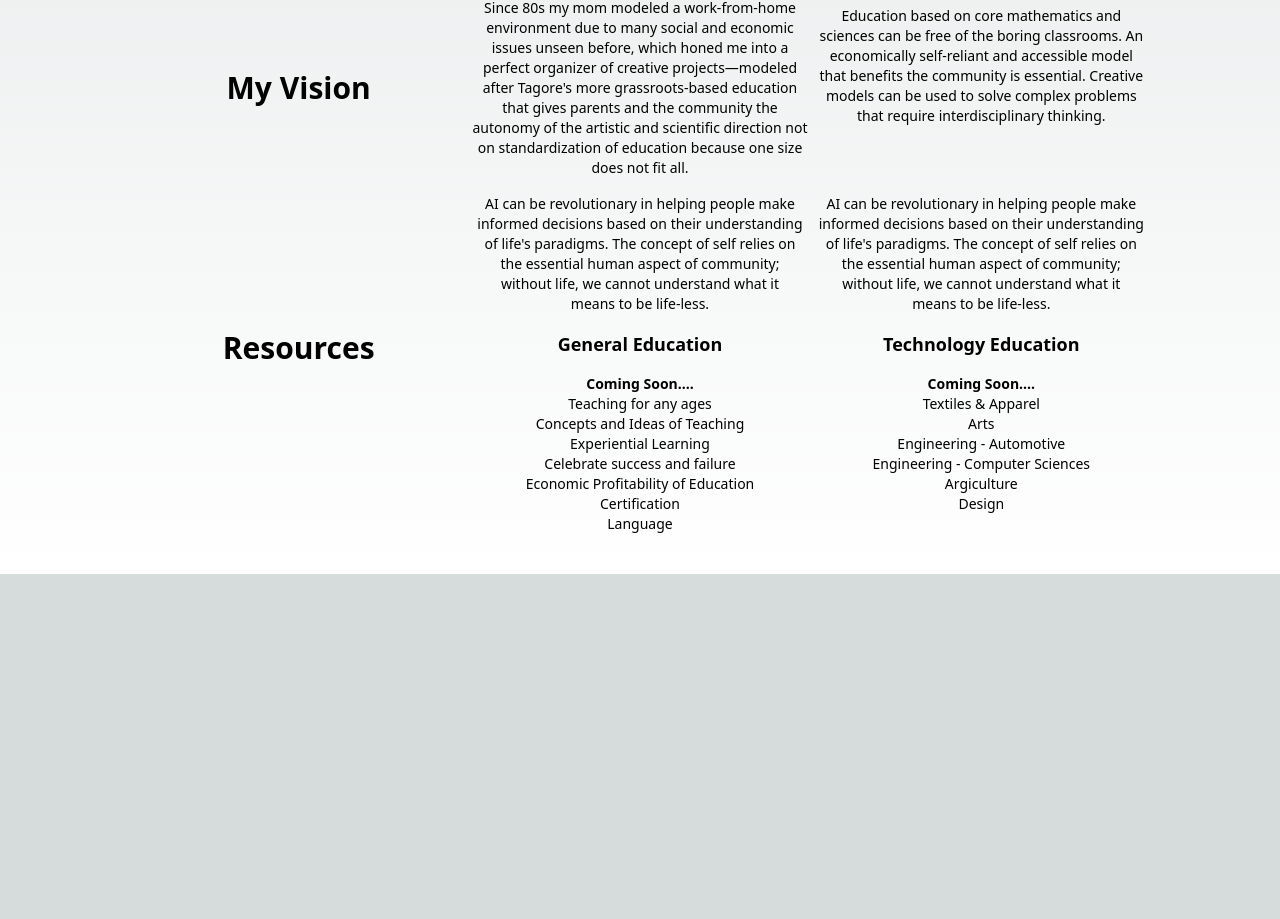
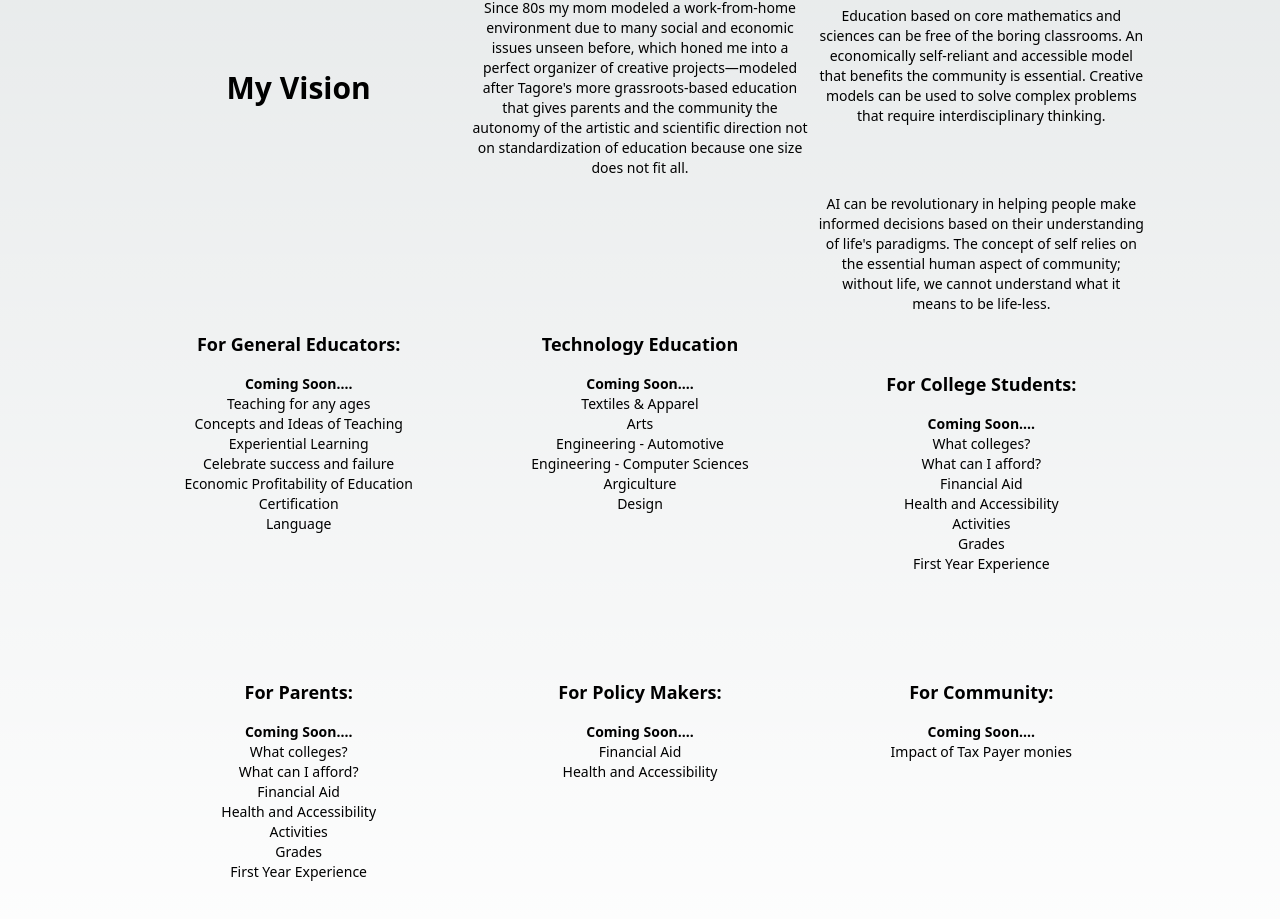
Before and after one commit to arnab-156/arnab-majumdar, a Next.js app: page /edu in a window 1280 px wide. Shown: the part 891-1810 px from the top of the page. Before the commit the page ends 1465 px from the top, so only its background shows below. Built offline with nearby package versions, Linux system fonts and the light colour scheme.

Commit message:
December 2024 (#47)
* provider

* edu

* edu

```diff
--- a/src/app/edu/page.tsx
+++ b/src/app/edu/page.tsx
@@ -5,7 +5,7 @@ import { EyeOnIndiaImageTile } from "../components/imageTiles";
 
 export default function EducationPage() {
   return (
-    <main className="flex min-h-screen flex-col items-center justify-between pt-20 ">
+    <main className="flex min-h-screen flex-col items-center justify-between pt-20 pb-16">
       <div className={`mb-6 grid text-center
         md:grid-cols-2
         lg:w-half lg:max-w-5xl lg:grid-cols-3 lg:text-left
@@ -79,9 +79,6 @@ export default function EducationPage() {
 
 
         <div className="text-center m-auto">
-          <p className="text-sm p-2">
-            AI can be revolutionary in helping people make informed decisions based on their understanding of life&#39;s paradigms. The concept of self relies on the essential human aspect of community; without life, we cannot understand what it means to be life-less.
-          </p>
         </div>
 
         <div className="text-center m-auto">
@@ -92,12 +89,8 @@ export default function EducationPage() {
           </p>
         </div>
 
-
-        <h2 className="text-3xl font-bold text-center m-auto  my-2">Resources</h2>
-
-
-        <div className="text-center m-auto my-2">
-          <h3 className="font-bold text-lg mb-2">General Education</h3>
+        <div className="text-center m-auto my-2 my-12">
+          <h3 className="font-bold text-lg mb-2">For General Educators:</h3>
           <ul className="text-sm p-2">
             <h4 className="font-bold"> Coming Soon....</h4>
             <li>Teaching for any ages</li>
@@ -110,8 +103,7 @@ export default function EducationPage() {
           </ul>
         </div>
 
-
-        <div className="text-center m-auto  my-2">
+        <div className="text-center m-auto my-2">
           <h3 className="font-bold text-lg mb-2">Technology Education</h3>
           <ul className="text-sm p-2">
             <h4 className="font-bold"> Coming Soon....</h4>
@@ -125,7 +117,51 @@ export default function EducationPage() {
 
         </div>
 
+        <div className="text-center m-auto my-12">
+          <h3 className="font-bold text-lg mb-2">For College Students:</h3>
+          <ul className="text-sm p-2">
+            <h4 className="font-bold"> Coming Soon....</h4>
+            <li>What colleges?</li>
+            <li>What can I afford?</li>
+            <li>Financial Aid</li>
+            <li>Health and Accessibility</li>
+            <li>Activities</li>
+            <li>Grades</li>
+            <li>First Year Experience</li>
+          </ul>
+        </div>
 
+
+        <div className="text-center m-auto  my-12">
+          <h3 className="font-bold text-lg mb-2">For Parents:</h3>
+          <ul className="text-sm p-2">
+            <h4 className="font-bold"> Coming Soon....</h4>
+            <li>What colleges?</li>
+            <li>What can I afford?</li>
+            <li>Financial Aid</li>
+            <li>Health and Accessibility</li>
+            <li>Activities</li>
+            <li>Grades</li>
+            <li>First Year Experience</li>
+          </ul>
+        </div>
+
+        <div className="text-center m-auto my-12">
+          <h3 className="font-bold text-lg mb-2">For Policy Makers:</h3>
+          <ul className="text-sm p-2">
+            <h4 className="font-bold"> Coming Soon....</h4>
+            <li>Financial Aid</li>
+            <li>Health and Accessibility</li>
+          </ul>
+        </div>
+
+        <div className="text-center m-auto my-12">
+          <h3 className="font-bold text-lg mb-2">For Community:</h3>
+          <ul className="text-sm p-2">
+            <h4 className="font-bold"> Coming Soon....</h4>
+            <li>Impact of Tax Payer monies</li>
+          </ul>
+        </div>
       </div>
     </main>
   );
```
